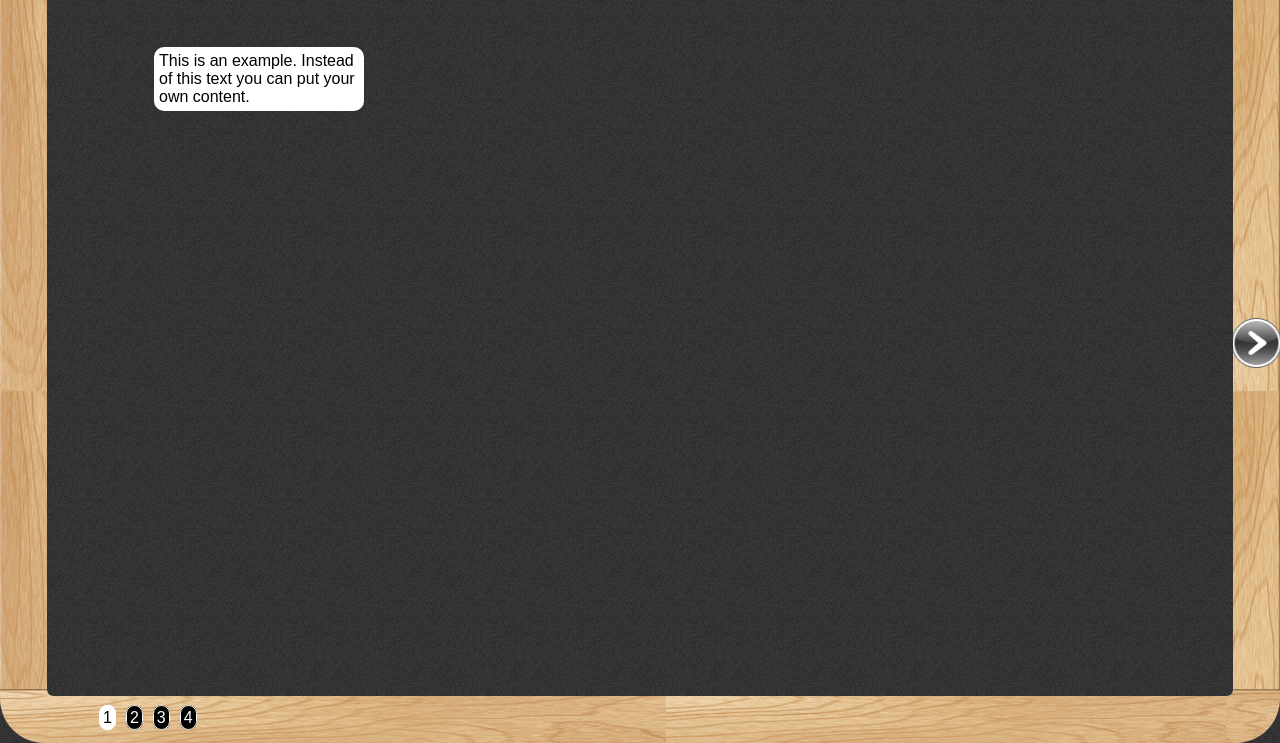
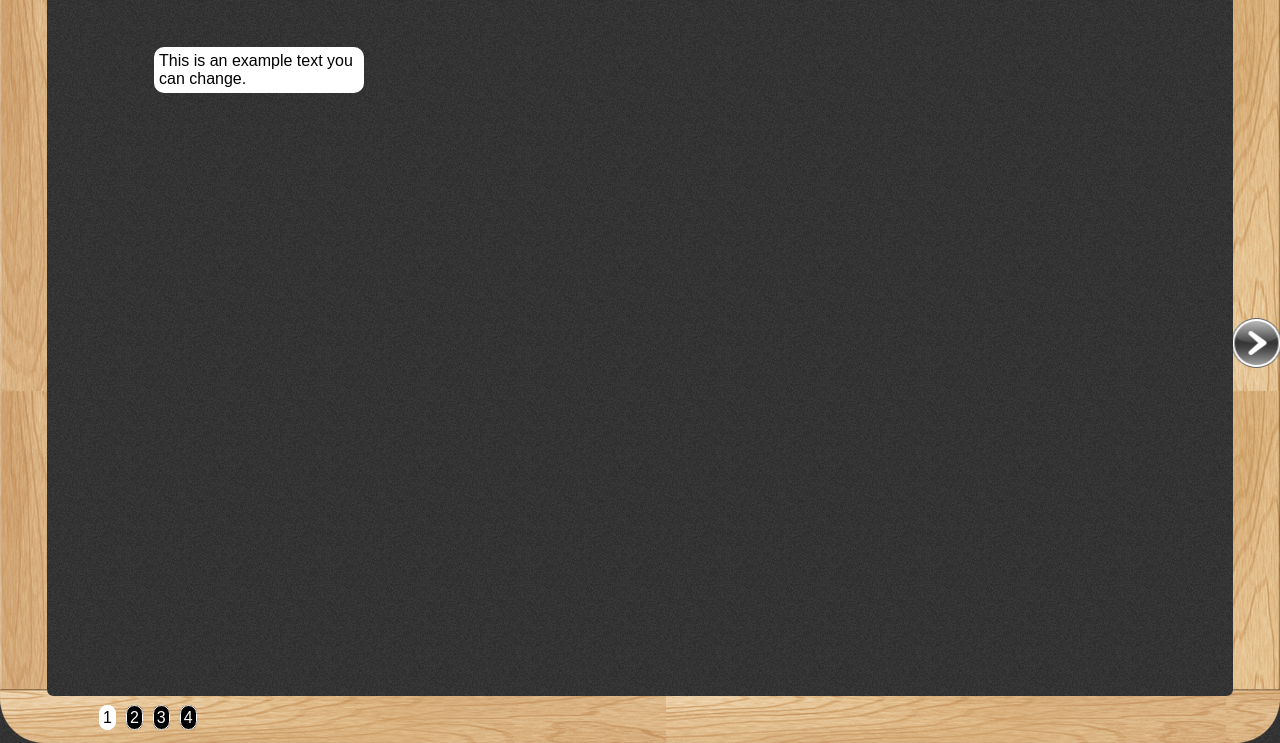
Before and after one commit to celfred/Gallery.wgt, a plain HTML site: page index.html in a window 1280 px wide. Shown: the part 57-800 px from the top of the page. Drawn offline with Linux system fonts and the light colour scheme.

Commit message:
Language files added

```diff
--- a/index.html
+++ b/index.html
@@ -10,10 +10,25 @@
     <script type="text/javascript" src="js/script.js"></script>
     <script type="text/javascript">
       $(document).ready(function(){
+        var lang = (window.sankore)?sankore.locale().substr(0,2):"en"; //local language
+
+        $.ajax({
+          type: 'POST',
+          url: 'locales/' + lang + '.txt',
+          dataType : 'json',
+          statusCode: {
+            404 : function() {
+            },
+            200 : function(data) {
+              window.sankoreLang = data;
+              start();
+            }
+          }
+        });
+
         if(window.sankore) {
           sankore.enableDropOnWidget(false);
         }
-        start();
       });
     </script>
   </head>
--- a/js/script.js
+++ b/js/script.js
@@ -1,38 +1,7 @@
-var sankoreLang = {
-  display: "Display",
-  edit: "Edit",
-  text_content: "This is an example. Instead of this text you can put your own content.",
-  new_txt: "New text block",
-  new_slide: "This is new slide.",
-  wgt_name: "Gallery",
-  slate: "slate",
-  speed: "Speed",
-  index: "Show index",
-  pad: "tablet",
-  none: "none",
-  help: "Help",
-  help_content:
-    "<p><h2>Slider</h2></p>" +
-    "<p><h3>Booklet pages.</h3></p>" +
-    "<p>Slider is a booklet with pages. This booklet can be enriched with text, images, sound and videos.</p>" +
-    "<p>Enter the “Edit” mode to :</p>" +
-    "<ul><li>choose the theme of interactivity : pad, slate or none (none by default),</li>" +
-    "<li>edit the pages of the booklet.</li></ul>" +
-    "<p>On each page, you can :</p>" +
-    "<ul><li> insert text boxes with the “T+” on the left (to modify these text boxes, click inside the text and write),</li>" +
-    "<li>insert pictures, sounds and videos dragging and dropping files from the library,</li>" +
-    "<li>move texts, pictures, sounds and videos inside the page by clicking and dragging the multidirectional arrows located on the frame,</li>" +
-    "<li>enlarge the size of an element with the double arrow at the bottom right of the frame,</li>" +
-    "<li>delete an item with the “X”.</li></ul>" +
-    "<p>To add a page, click on the “+” green arrow at the bottom.</p>" +
-    "<p>To delete a page, click on the red cross.</p>" +
-    "<p>“Display” button comes back to the activity.</p>",
-  theme: "Theme"
-};
-
 //some flags
 var mouse_state = false;
 var sudoSlider;
+var sankoreLang = {};
 
 //object for resize
 var resize_obj = {
```
Also changed, not shown: locales/en.txt (added), locales/fr.txt (added), locales/ru.txt (added).
